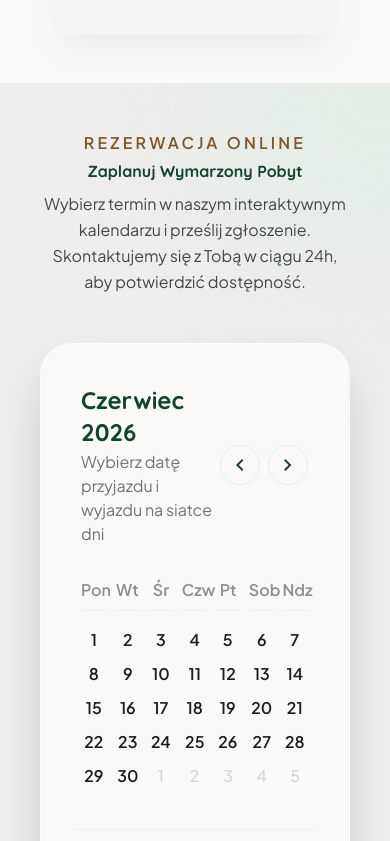
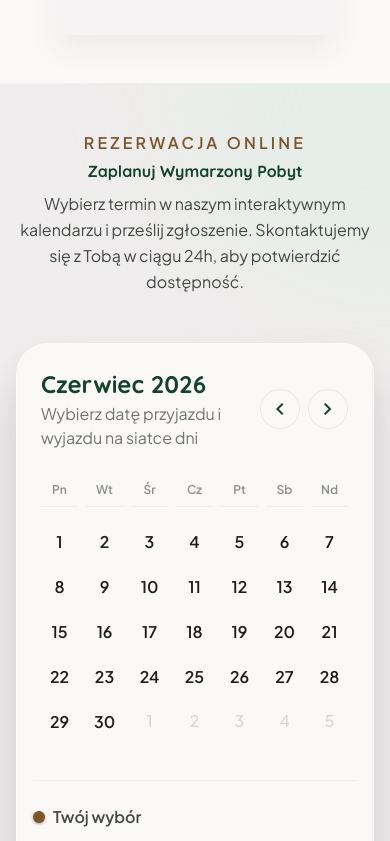
Before and after one commit to szybkistol/hotel.strona, a Next.js app: page / in a window 390 px wide. Shown: the part 4803-5644 px from the top of the page. Built offline with nearby package versions, Linux system fonts and the light colour scheme.

Commit message:
poprawka: poszerzenie kalendarza i skrocenie nazw dni tygodnia na telefonie

```diff
--- a/app/page.tsx
+++ b/app/page.tsx
@@ -588,7 +588,7 @@ export default function Home() {
           <div className="absolute top-0 right-0 w-96 h-96 bg-primary-fixed/20 rounded-full blur-3xl -mr-48 -mt-48 pointer-events-none"></div>
           <div className="absolute bottom-0 left-0 w-96 h-96 bg-secondary-container/20 rounded-full blur-3xl -ml-48 -mb-48 pointer-events-none"></div>
 
-          <div className="max-w-[1280px] mx-auto px-margin-desktop relative z-10">
+          <div className="max-w-[1280px] mx-auto px-4 md:px-margin-desktop relative z-10">
             <div className="max-w-4xl mx-auto text-center mb-stack-lg space-y-2">
               <span className="text-secondary font-label-md uppercase tracking-[0.2em] mb-1 block font-semibold">
                 Rezerwacja Online
@@ -605,7 +605,7 @@ export default function Home() {
             <div className="bg-surface-bright rounded-[2rem] shadow-2xl overflow-hidden border border-white/40 backdrop-blur-sm grid lg:grid-cols-12 gap-0 max-w-5xl mx-auto">
 
               {/* Left Column: Interactive Calendar */}
-              <div id="calendar-container" className="p-8 md:p-10 border-r border-outline-variant/20 lg:col-span-8 flex flex-col justify-between">
+              <div id="calendar-container" className="p-4 sm:p-8 md:p-10 border-r border-outline-variant/20 lg:col-span-8 flex flex-col justify-between">
                 <div id="calendar-grid-container" className="transition-all duration-300 rounded-2xl p-2">
                   <div className="flex justify-between items-center mb-8">
                     <div>
@@ -635,9 +635,9 @@ export default function Home() {
                   </div>
 
                   {/* Calendar Grid Header */}
-                  <div className="grid grid-cols-7 gap-2 mb-2 text-center">
-                    {["Pon", "Wt", "Śr", "Czw", "Pt", "Sob", "Ndz"].map((dayName) => (
-                      <div key={dayName} className="font-label-md text-on-surface-variant/60 font-semibold pb-2 border-b border-surface-container">
+                  <div className="grid grid-cols-7 gap-2 mb-2 text-center text-xs md:text-sm">
+                    {["Pn", "Wt", "Śr", "Cz", "Pt", "Sb", "Nd"].map((dayName) => (
+                      <div key={dayName} className="font-label-md text-on-surface-variant/60 font-semibold pb-2 border-b border-surface-container text-center">
                         {dayName}
                       </div>
                     ))}
--- a/home.html
+++ b/home.html
@@ -415,7 +415,7 @@
             <div
                 class="absolute bottom-0 left-0 w-96 h-96 bg-secondary-container/20 rounded-full blur-3xl -ml-48 -mb-48">
             </div>
-            <div class="max-w-[1280px] mx-auto px-margin-desktop relative z-10">
+            <div class="max-w-[1280px] mx-auto px-4 md:px-margin-desktop relative z-10">
                 <div class="max-w-4xl mx-auto text-center mb-stack-lg">
                     <span class="text-secondary font-label-md uppercase tracking-[0.2em] mb-3 block">Rezerwacja
                         Online</span>
@@ -428,7 +428,7 @@
                 <div
                     class="bg-surface-bright rounded-[2rem] shadow-2xl overflow-hidden border border-white/40 backdrop-blur-sm grid lg:grid-cols-12 gap-0">
                     <!-- Left: Interactive Calendar -->
-                    <div class="p-8 md:p-12 border-r border-outline-variant/20 lg:col-span-8" id="calendar-container">
+                    <div class="p-4 sm:p-8 md:p-12 border-r border-outline-variant/20 lg:col-span-8" id="calendar-container">
                         <div class="flex justify-between items-center mb-10">
                             <div>
                                 <h3 id="calendar-month-label" class="font-headline-md text-primary text-2xl"></h3>
@@ -446,16 +446,16 @@
                                 </button>
                             </div>
                         </div>
-                        <div class="grid grid-cols-7 gap-3 mb-2">
-                            <div class="text-center font-label-md text-on-surface-variant/60 pb-4">Pon</div>
+                        <div class="grid grid-cols-7 gap-2 md:gap-3 mb-2 text-xs md:text-sm text-center">
+                            <div class="text-center font-label-md text-on-surface-variant/60 pb-4">Pn</div>
                             <div class="text-center font-label-md text-on-surface-variant/60 pb-4">Wt</div>
                             <div class="text-center font-label-md text-on-surface-variant/60 pb-4">Śr</div>
-                            <div class="text-center font-label-md text-on-surface-variant/60 pb-4">Czw</div>
+                            <div class="text-center font-label-md text-on-surface-variant/60 pb-4">Cz</div>
                             <div class="text-center font-label-md text-on-surface-variant/60 pb-4">Pt</div>
-                            <div class="text-center font-label-md text-on-surface-variant/60 pb-4">Sob</div>
-                            <div class="text-center font-label-md text-on-surface-variant/60 pb-4">Ndz</div>
+                            <div class="text-center font-label-md text-on-surface-variant/60 pb-4">Sb</div>
+                            <div class="text-center font-label-md text-on-surface-variant/60 pb-4">Nd</div>
                         </div>
-                        <div id="calendar-days-grid" class="grid grid-cols-7 gap-3 mb-4">
+                        <div id="calendar-days-grid" class="grid grid-cols-7 gap-2 md:gap-3 mb-4">
                             <!-- Dynamic days here -->
                         </div>
                         <div class="mt-8 pt-8 border-t border-outline-variant/20 flex flex-wrap gap-6">
```
